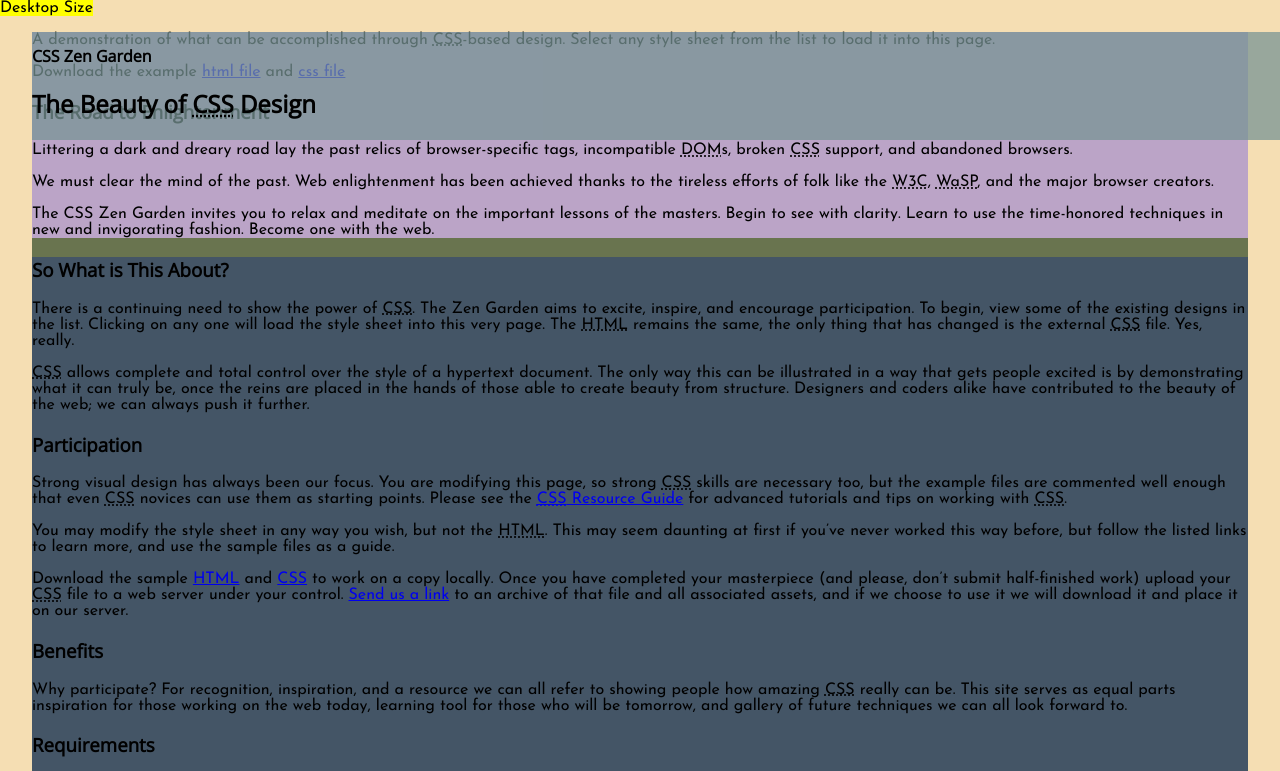
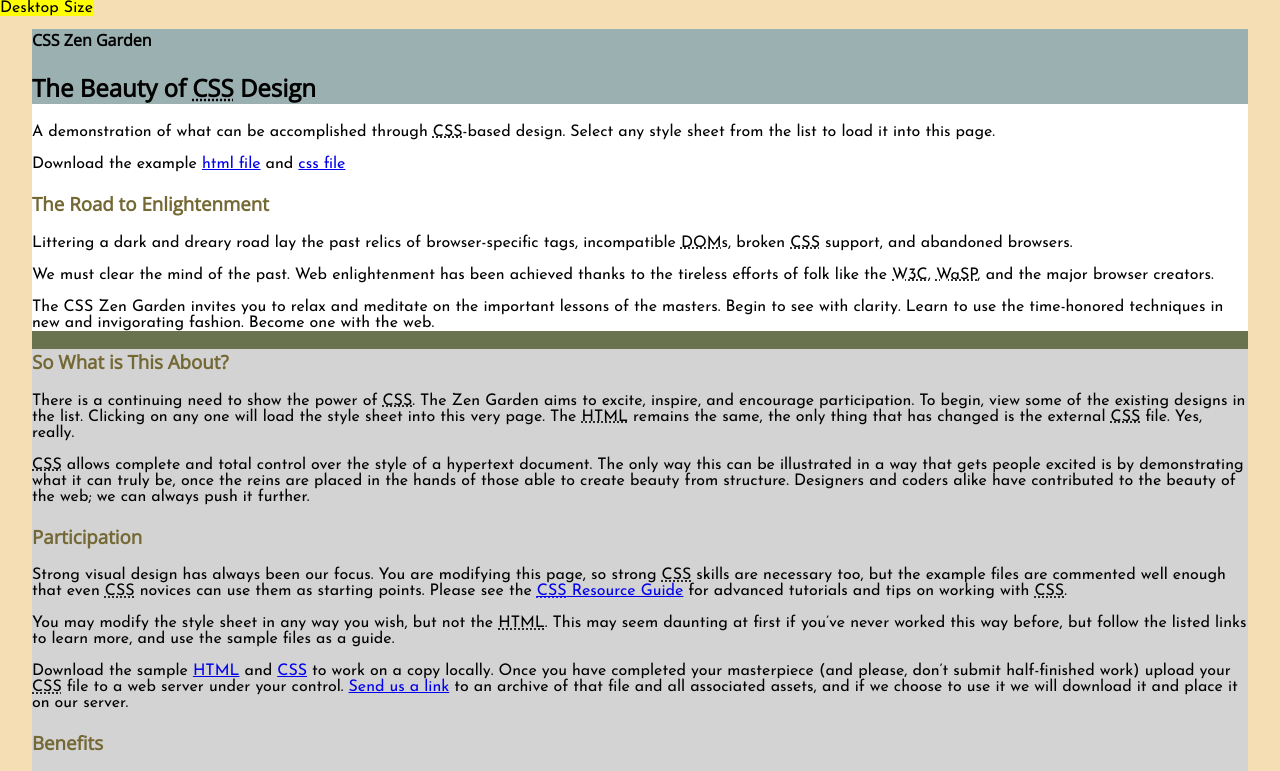
Before and after one commit to charlenegray/css-zen-garden, a plain HTML site: page index.html in a window 1280 px wide. Shown: the top 771 px of the page. Drawn offline with nearby package versions, Linux system fonts and the light colour scheme.

Commit message:
styled
position & fonts

```diff
--- a/style.css
+++ b/style.css
@@ -17,15 +17,20 @@ h1 {
     font-size: 1em;
 }
 
+
+
 h2 {
-    font: 7em;
+    font: 9em;
+}
+
+h3 {
+ color: #746834;
 }
 
 
 /* Positioning */
 header {
     background: rgba(120, 149, 149, 0.74);
-    position: fixed;
     width: 100%;
 }
 
@@ -37,15 +42,22 @@ header {
 }
 
 #zen-intro {
-    background: #bba4c7;
+    background: #ffffff;
 }
 
 #zen-supporting {
-    background: #445566;
+    background: #d3d3d3;
 }
 
 .sidebar {
-    background: #afafaf;
+    background: #adadad;
+}
+
+/* Layout*/
+* {
+    box-sizing: border-box;
+}
+
 }
 
 /* Media Queries */
```
